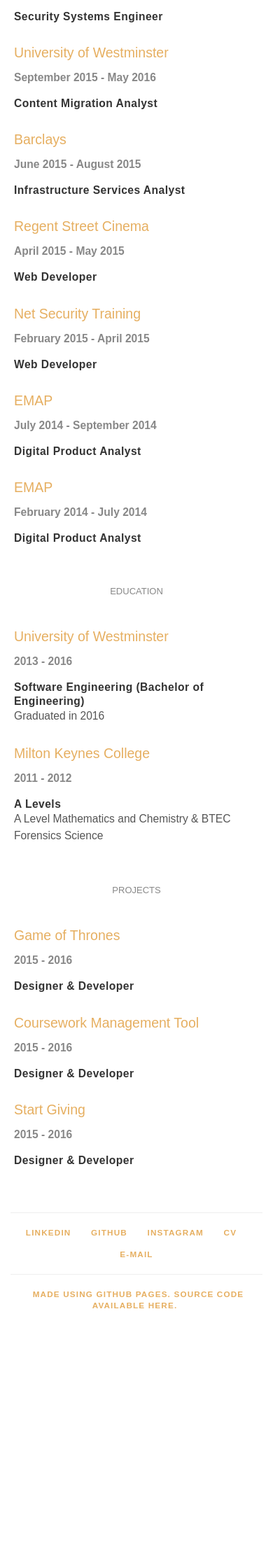
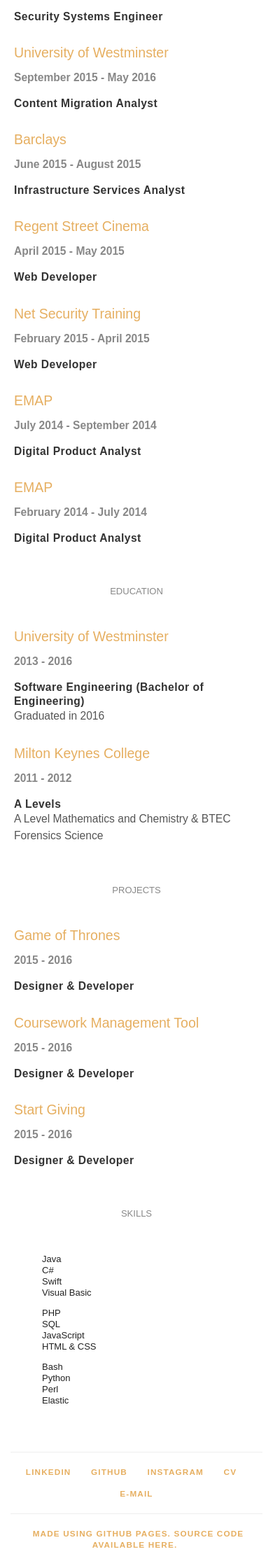
Before and after one commit to aniquesayed/aniquesayed.github.io, a Jekyll site: the page built from cv.html, in a window 390 px wide. Shown: the part 550-2790 px from the top of the page at 70% size. Built offline with Jekyll 4.4.1, drawn with Linux system fonts in a browser that asks for light colours; some web fonts are replaced; before the commit the page ends 2448 px from its top, so only the background shows below that.

Commit message:
editing languages page

```diff
--- a/css/skills.css
+++ b/css/skills.css
@@ -305,6 +305,10 @@
       /*height: 401px;*/
     }
 
+    #proficiencymobile {
+      display: none;
+    }
+
 
 @media only screen and (max-width: 800px) {
 
@@ -312,5 +316,10 @@
       display: none;
     }
 
+    #proficiencymobile {
+     display: block;
+    }
+
+
 
     }
--- a/cv.html
+++ b/cv.html
@@ -316,4 +316,30 @@
 
 	</section>
 
+	<section id="proficiencymobile">
+		<aside>
+	   		<h4>Skills</h4>
+	   	</aside>
+		<article>
+	   		<ul>
+	   			<li>Java</li>
+	   			<li>C#</li>
+	   			<li>Swift</li>
+	   			<li>Visual Basic</li>
+	   		</ul>
+	   		<ul>
+	   			<li>PHP</li>
+	   			<li>SQL</li>
+				<li>JavaScript</li>
+				<li>HTML & CSS</li>
+	   		</ul>
+	   		<ul>
+	   			<li>Bash</li>
+	   			<li>Python</li>
+				<li>Perl</li>
+				<li>Elastic</li>
+	   		</ul>
+		</article>
+	</section>
+
 </div>
```
